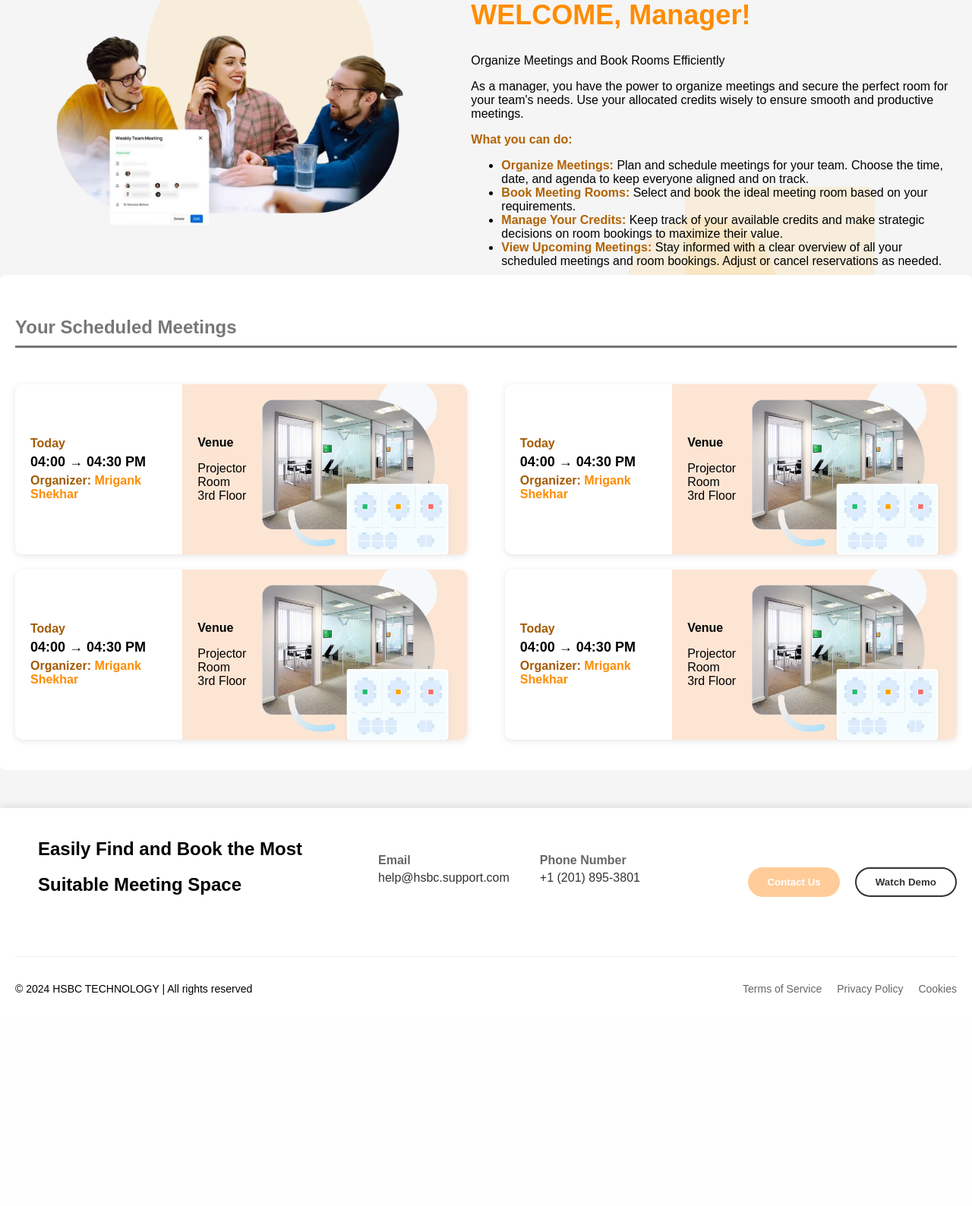
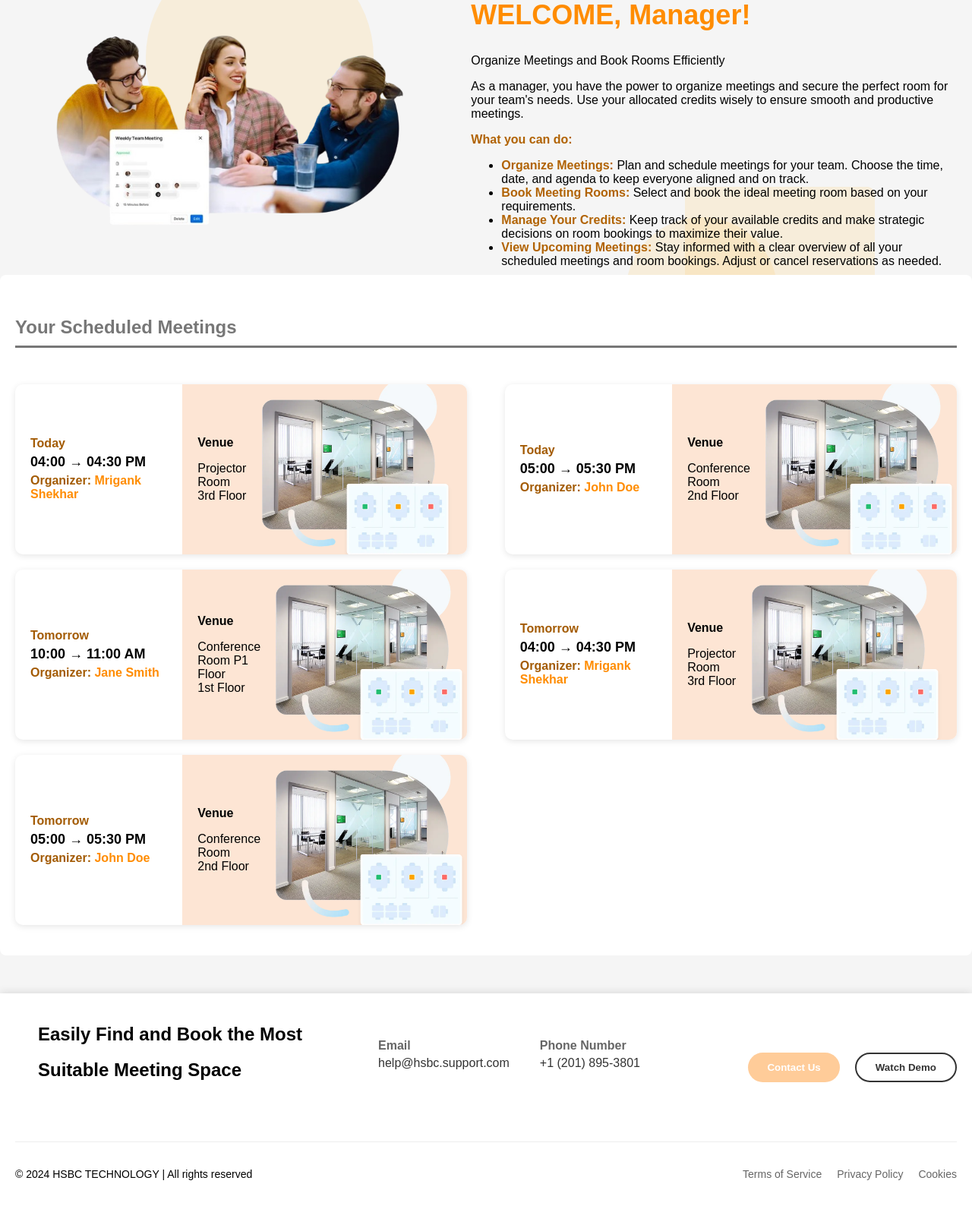
Before and after one commit to sangam-mishra/MeetingRoom, a web app: page /templates/ManagerDasboard.html in a window 1280 px wide. Shown: the part 154-1742 px from the top of the page at 76% size. Before the commit the page ends 1464 px from the top, so only its background shows below. Run offline with its HTML, style and script files only (its server is not run), Linux system fonts and the light colour scheme; data that the repository does not hold is empty.

Commit message:
made managerdashboard dynamic

```diff
--- /dev/null
+++ b/src/main/webapp/static/data/data.json
@@ -0,0 +1,39 @@
+{
+  "meetings": [
+    {
+      "date": "Today",
+      "time": "04:00 → 04:30 PM",
+      "organizer": "Mrigank Shekhar",
+      "venue": "Projector Room",
+      "location": "3rd Floor"
+    },
+    {
+      "date": "Today",
+      "time": "05:00 → 05:30 PM",
+      "organizer": "John Doe",
+      "venue": "Conference Room",
+      "location": "2nd Floor"
+    },
+    {
+      "date": "Tomorrow",
+      "time": "10:00 → 11:00 AM",
+      "organizer": "Jane Smith",
+      "venue": "Conference Room P1 Floor",
+      "location": "1st Floor"
+    },
+    {
+      "date": "Tomorrow",
+      "time": "04:00 → 04:30 PM",
+      "organizer": "Mrigank Shekhar",
+      "venue": "Projector Room",
+      "location": "3rd Floor"
+    },
+    {
+      "date": "Tomorrow",
+      "time": "05:00 → 05:30 PM",
+      "organizer": "John Doe",
+      "venue": "Conference Room",
+      "location": "2nd Floor"
+    }
+  ]
+}
--- a/src/main/webapp/static/js/meetings.js
+++ b/src/main/webapp/static/js/meetings.js
@@ -1,21 +1,23 @@
-document.addEventListener("DOMContentLoaded", function() {
-    fetch('../static/data/data.json')
-        .then(response => {
+document.addEventListener("DOMContentLoaded", function () {
+  fetch("../static/data/data.json")
+    .then((response) => {
       if (!response.ok) {
         throw new Error(`HTTP error! Status: ${response.status}`);
       }
       return response.json();
     })
-        .then(data => {
-            const meetingsContainer = document.getElementById('meetings-container');
+    .then((data) => {
+      const meetingsContainer = document.querySelector(
+        ".meetings-container .container"
+      );
 
       if (!data.meetings || !Array.isArray(data.meetings)) {
-                throw new Error('Invalid data format: Expected an array of meetings.');
+        throw new Error("Invalid data format: Expected an array of meetings.");
       }
 
-            data.meetings.forEach(meeting => {
-                const meetingDiv = document.createElement('div');
-                meetingDiv.className = 'meeting';
+      data.meetings.forEach((meeting) => {
+        const meetingDiv = document.createElement("div");
+        meetingDiv.className = "meeting";
 
         // Set image path based on meeting venue or any other logic
         let imagePath;
@@ -27,6 +29,7 @@ document.addEventListener("DOMContentLoaded", function() {
           imagePath = "../static/images/real_time_availabillity_image_3.png";
         }
 
+        // Populate the meeting div with the necessary HTML and data
         meetingDiv.innerHTML = `
           <div class="meeting-details">
             <p><strong>${meeting.date}</strong></p>
@@ -42,8 +45,9 @@ document.addEventListener("DOMContentLoaded", function() {
           </div>
         `;
 
+        // Append the meeting div to the container
         meetingsContainer.appendChild(meetingDiv);
       });
     })
-        .catch(error => console.error('Error fetching meeting data:', error));
+    .catch((error) => console.error("Error fetching meeting data:", error));
 });
--- a/src/main/webapp/templates/ManagerDasboard.html
+++ b/src/main/webapp/templates/ManagerDasboard.html
@@ -15,7 +15,6 @@
       <div class="square"></div>
       <div class="square"></div>
     </div>
-
     <header>
       <div class="logo">
         <img src="../static/images/logo.png" alt="HSBC Logo" />
@@ -83,119 +82,16 @@
 
 
 
-
-
-
-
-
       <section class="meetings">
       <h2>Your Scheduled Meetings</h2>
-
       <hr class="custom-hr" />
-
       <div class="meetings-container">
-          <div class="container">
-            <div class="meeting">
-              <div class="meeting-details">
-                <p><strong>Today</strong></p>
-
-                <p class="time">04:00 → 04:30 PM</p>
-
-                <p class="organizer">
-                  <strong>Organizer:</strong> Mrigank Shekhar
-                </p>
-              </div>
-
-              <div class="venue">
-                <div class="venue-details">
-                  <p><strong>Venue</strong></p>
-
-                  <p>Projector Room<br />3rd Floor</p>
-                </div>
-
-                <img
-                  src="../static/images/real_time_availabillity_image_3.png"
-                  alt="Projector Room"
-                />
-              </div>
-            </div>
-
-            <div class="meeting">
-              <div class="meeting-details">
-                <p><strong>Today</strong></p>
-
-                <p class="time">04:00 → 04:30 PM</p>
-
-                <p class="organizer">
-                  <strong>Organizer:</strong> Mrigank Shekhar
-                </p>
-              </div>
-
-              <div class="venue">
-                <div class="venue-details">
-                  <p><strong>Venue</strong></p>
-
-                  <p>Projector Room<br />3rd Floor</p>
-                </div>
-
-                <img
-                  src="../static/images/real_time_availabillity_image_3.png"
-                  alt="Projector Room"
-                />
-              </div>
-            </div>
-
-            <div class="meeting">
-              <div class="meeting-details">
-                <p><strong>Today</strong></p>
-
-                <p class="time">04:00 → 04:30 PM</p>
-
-                <p class="organizer">
-                  <strong>Organizer:</strong> Mrigank Shekhar
-                </p>
-              </div>
-
-              <div class="venue">
-                <div class="venue-details">
-                  <p><strong>Venue</strong></p>
-
-                  <p>Projector Room<br />3rd Floor</p>
-                </div>
-
-                <img
-                  src="../static/images/real_time_availabillity_image_3.png"
-                  alt="Projector Room"
-                />
-              </div>
-            </div>
-
-            <div class="meeting">
-              <div class="meeting-details">
-                <p><strong>Today</strong></p>
-                  <p class="time">04:00 → 04:30 PM</p>
-
-                <p class="organizer">
-                  <strong>Organizer:</strong> Mrigank Shekhar
-                </p>
-              </div>
-
-              <div class="venue">
-                <div class="venue-details">
-                  <p><strong>Venue</strong></p>
-
-                  <p>Projector Room<br />3rd Floor</p>
-                </div>
-
-                <img
-                  src="../static/images/real_time_availabillity_image_3.png"
-                  alt="Projector Room"
-                />
-              </div>
-            </div>
+        <div class="container" id="meetings-container">
+          <!-- Meeting items will be dynamically added here by JavaScript -->
         </div>
       </div>
     </section>
+
     </main>
 
     <!-- Footer Section -->
@@ -232,7 +128,6 @@
         </ul>
       </div>
     </footer>
-
     <script src="../static/js/meetings.js" defer></script>
   </body>
 </html>
```
Lines whose indentation alone changed are shown as unchanged.
